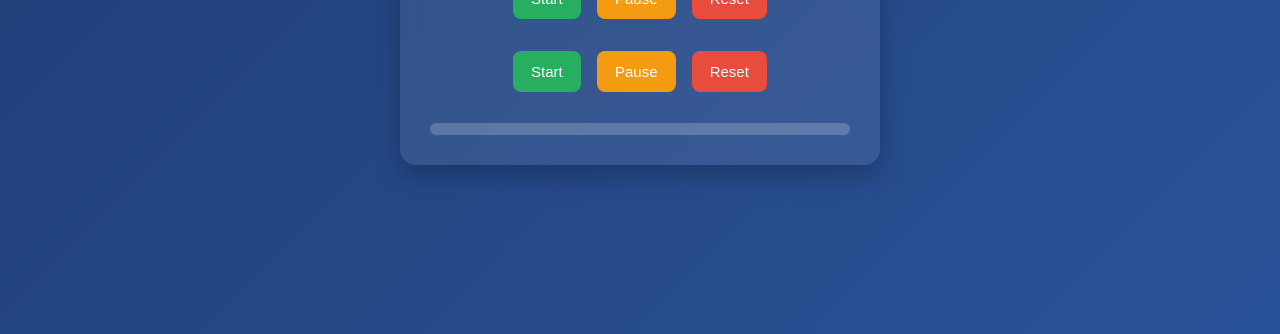
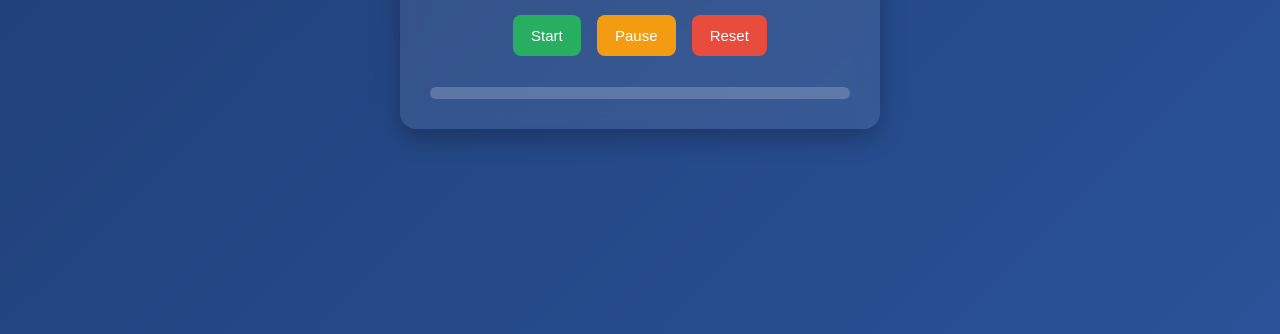
Before and after one commit to Sarthak0009-pro/Rauts.., a plain HTML site: page index.html in a window 1280 px wide. Shown: the part 466-800 px from the top of the page. Drawn offline with Linux system fonts and the light colour scheme.

Commit message:
Remove duplicate controls from index.html
Removed duplicate controls section in index.html.

```diff
--- a/index.html
+++ b/index.html
@@ -21,10 +21,7 @@
 <button class="start" onclick="startTimer()">Start</button>
 <button class="pause" onclick="pauseTimer()">Pause</button>
 <button class="reset" onclick="resetTimer()">Reset</button>
-<div class="controls">
-<button class="start" onclick="startTimer()">Start</button>
-<button class="pause" onclick="pauseTimer()">Pause</button>
-<button class="reset" onclick="resetTimer()">Reset</button>
+
 
 </div>
 
```
